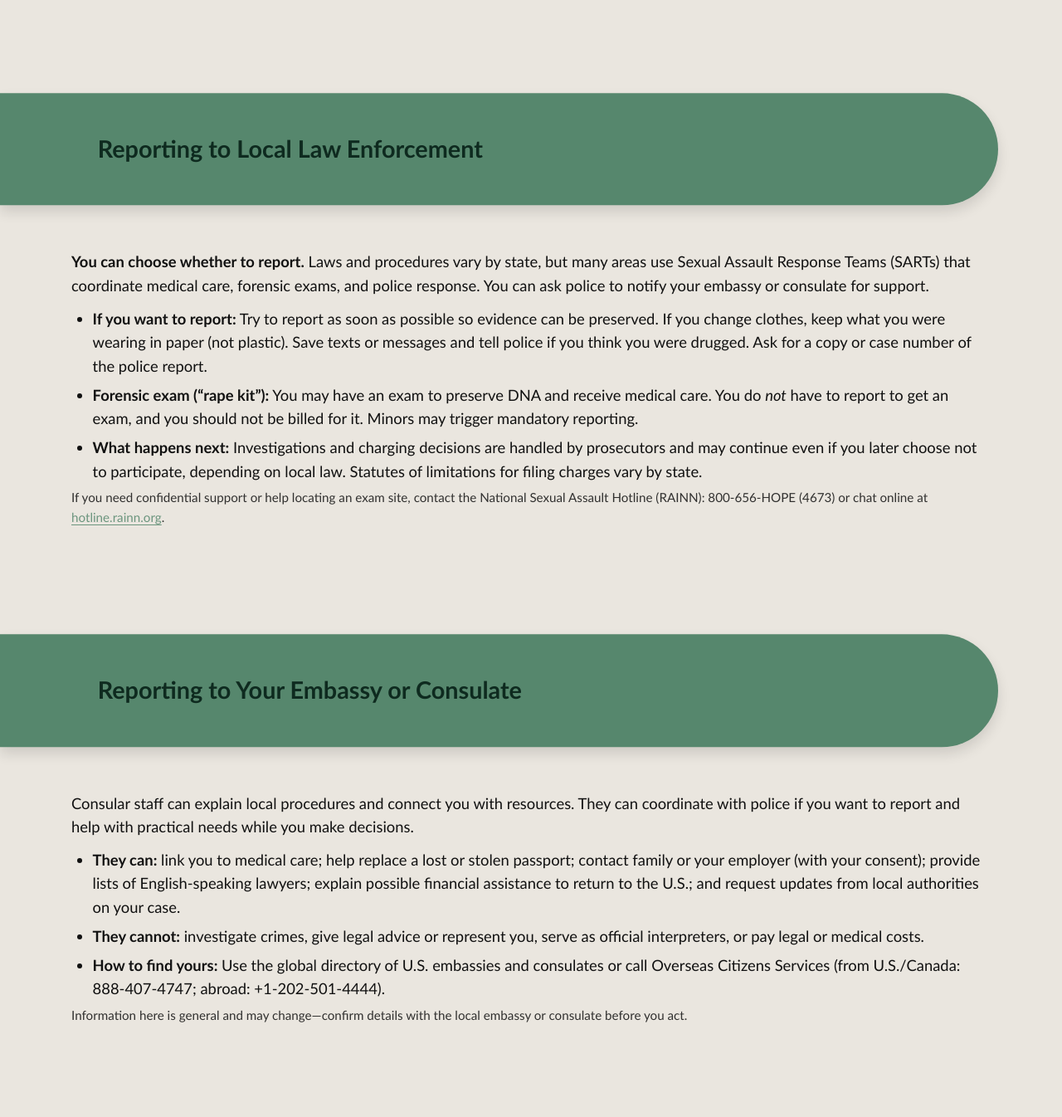
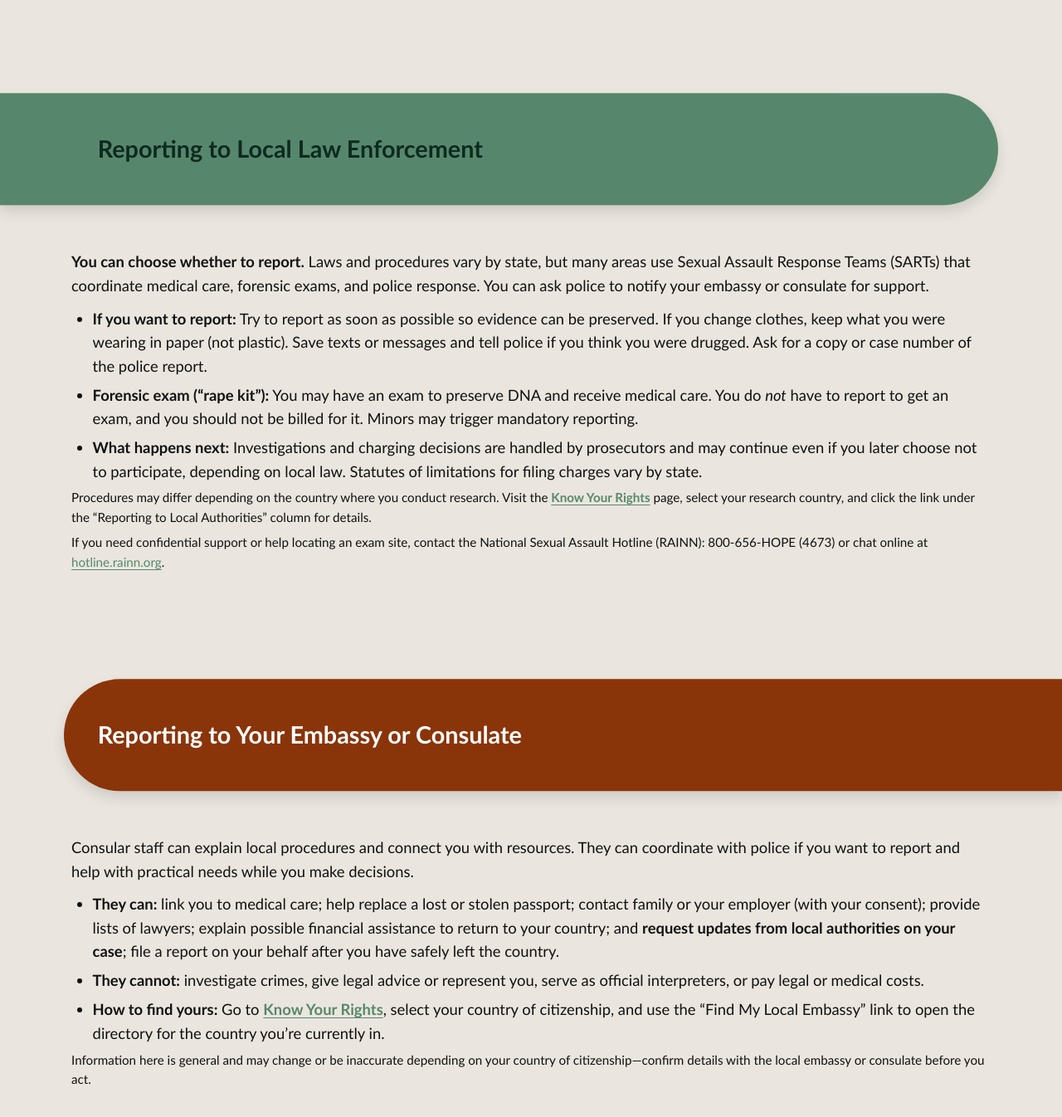
Before and after one commit to AnthroSafetyWarrior/GoldenTrowelProject, a Jekyll site: the page built from _pages/reporting.html, in a window 1280 px wide and 1400 px high, scrolled down 2708 px. Shown: the top 1346 px of the window at 83% size. Built offline with Jekyll 4.4.1, drawn with Linux system fonts in a browser that asks for light colours; before the commit the page ends 4031 px from its top, so only the background shows below that.

Commit message:
updating name

```diff
--- a/_pages/reporting.html
+++ b/_pages/reporting.html
@@ -99,8 +99,9 @@ hero_tint: .40                        # optional (0–1: higher = more maroon ov
       <li><strong>Forensic exam (“rape kit”):</strong> You may have an exam to preserve DNA and receive medical care. You do <em>not</em> have to report to get an exam, and you should not be billed for it. Minors may trigger mandatory reporting.</li>
       <li><strong>What happens next:</strong> Investigations and charging decisions are handled by prosecutors and may continue even if you later choose not to participate, depending on local law. Statutes of limitations for filing charges vary by state.</li>
     </ul>
-
-    <p class="lede-note" style="margin-top:.4rem; font-size:.95em; opacity:.85;">
+<p class="lede-note" style="margin-top:.4rem; font-size:.95em;">
+Procedures may differ depending on the country where you conduct research. Visit the <a href="{{ '/yourrights.html' | relative_url }}"><strong>Know Your Rights</strong></a> page, select your research country, and click the link under the “Reporting to Local Authorities” column for details.</p>
+    <p class="lede-note" style="margin-top:.4rem; font-size:.95em;">
       If you need confidential support or help locating an exam site, contact the National Sexual Assault Hotline (RAINN): 800-656-HOPE (4673) or chat online at <a href="https://hotline.rainn.org">hotline.rainn.org</a>.
     </p>
   </div>
@@ -108,19 +109,18 @@ hero_tint: .40                        # optional (0–1: higher = more maroon ov
 
 
 <section class="section">
-  <h2 class="pillhead pill--sage pill--clip-left">Reporting to Your Embassy or Consulate</h2>
+  <h2 class="pillhead pill--orange pill--clip-right">Reporting to Your Embassy or Consulate</h2>
 
  <div class="intro-title">
       <p>Consular staff can explain local procedures and connect you with resources. They can coordinate with police if you want to report and help with practical needs while you make decisions.</p>
 
       <ul>
-        <li><strong>They can:</strong> link you to medical care; help replace a lost or stolen passport; contact family or your employer (with your consent); provide lists of English-speaking lawyers; explain possible financial assistance to return to the U.S.; and request updates from local authorities on your case.</li>
+        <li><strong>They can:</strong> link you to medical care; help replace a lost or stolen passport; contact family or your employer (with your consent); provide lists of lawyers; explain possible financial assistance to return to your country; and <strong>request updates from local authorities on your case</strong>; file a report on your behalf after you have safely left the country.</li>
         <li><strong>They cannot:</strong> investigate crimes, give legal advice or represent you, serve as official interpreters, or pay legal or medical costs.</li>
-        <li><strong>How to find yours:</strong> Use the global directory of U.S. embassies and consulates or call Overseas Citizens Services (from U.S./Canada: 888-407-4747; abroad: +1-202-501-4444).</li>
+        <li><strong>How to find yours:</strong> Go to <a href="{{ '/yourrights.html' | relative_url }}"><strong>Know Your Rights</strong></a>, select your country of citizenship, and use the “Find My Local Embassy” link to open the directory for the country you’re currently in.</li>
       </ul>
-
-      <p class="lede-note" style="margin-top:.4rem; font-size:.95em; opacity:.85;">
-        Information here is general and may change—confirm details with the local embassy or consulate before you act.
+      <p class="lede-note" style="margin-top:.4rem; font-size:.95em;">
+        Information here is general and may change or be inaccurate depending on your country of citizenship—confirm details with the local embassy or consulate before you act.
       </p>
     </div>
   </div>
```
